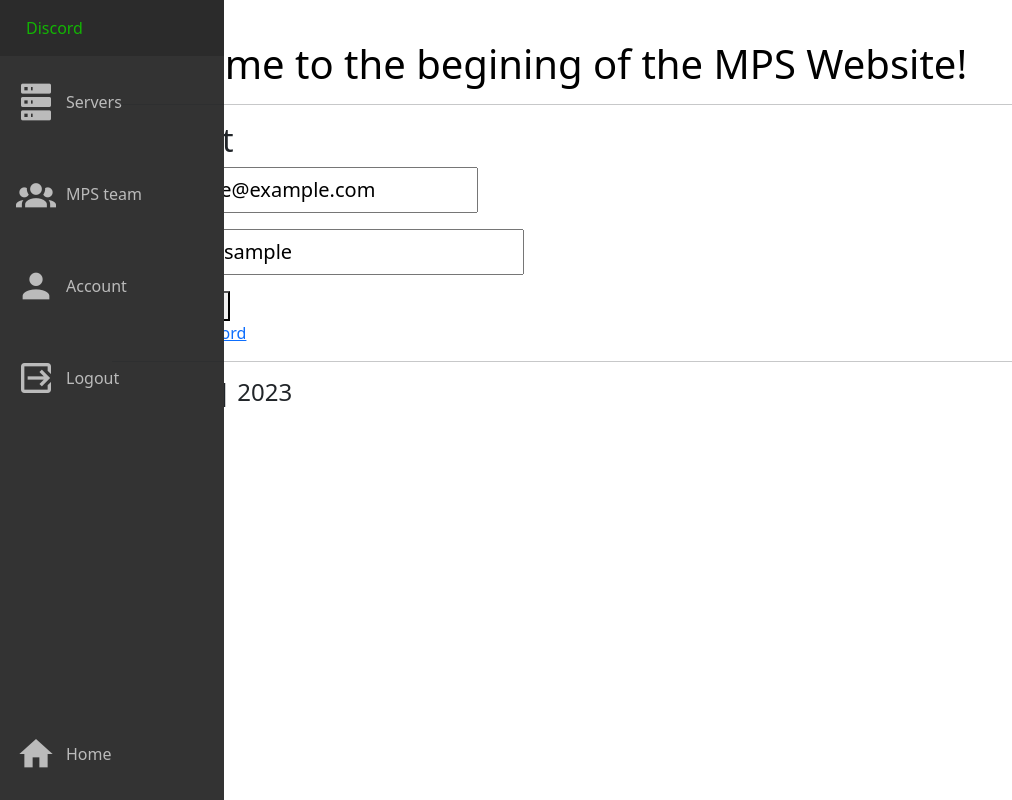
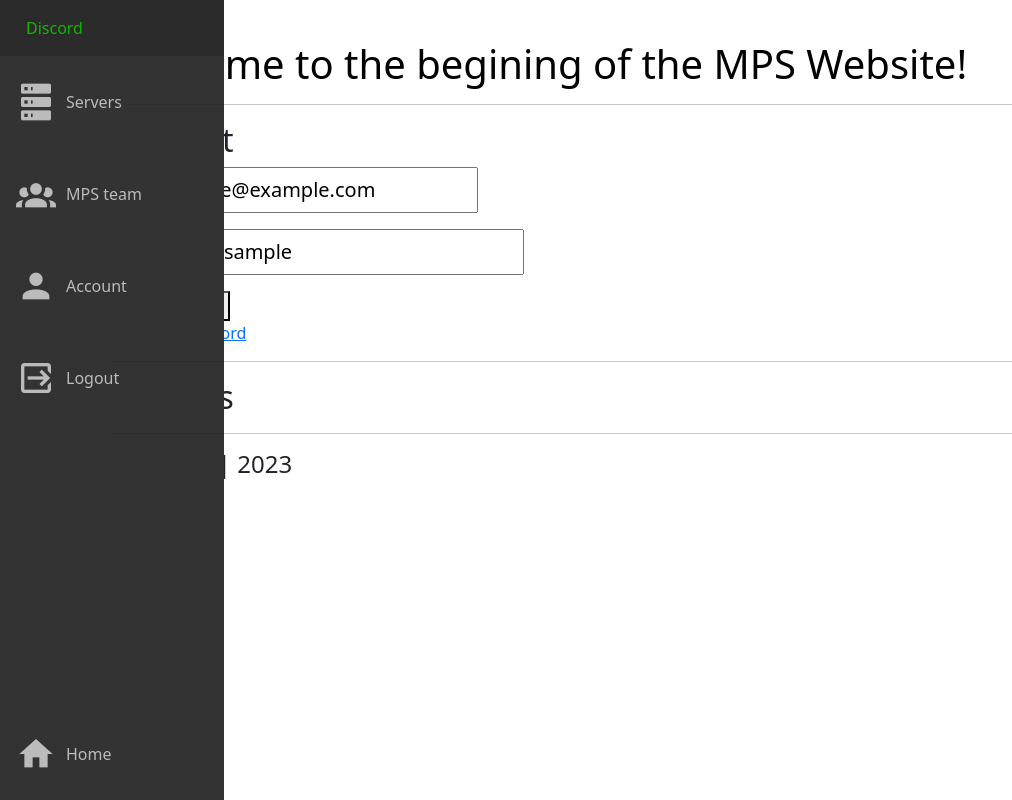
Before and after one commit to ExpertNugget/MPSWeb, a Django app: page /account/ in a window 1280 px wide. Shown: the whole page, without its empty margins (0-1012 px from the left). Run offline with Django 4.2, Linux system fonts and the light colour scheme; the visitor is signed in with stand-in values (Sample User, id 1); some libraries are stand-ins or nearby versions.

Commit message:
started working on user settings

```diff
--- a/src/account/templates/account/account.html
+++ b/src/account/templates/account/account.html
@@ -29,11 +29,16 @@
     </div>
     {% endif %}
     <button type="submit">Save changes</button>
-
 </form>
 
 <div class="d-flex flex-colum">
     <a class="auto" href="{% url 'password_change' %}">Change password</a>
 </div>
+<hr>
+<h2>Settings</h2>
+<form method="post">{% csrf_token %}
+
+</form>
+
 
 {% endblock content %}
```
Lines whose indentation alone changed are shown as unchanged.
